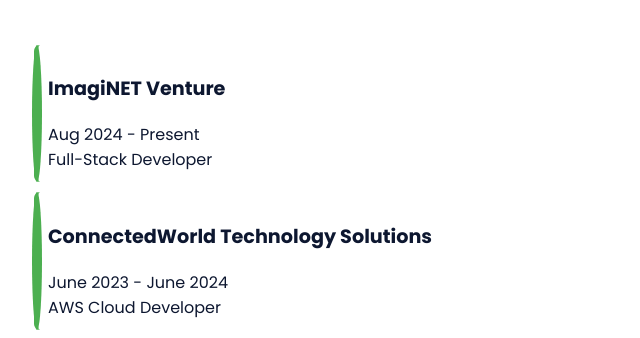
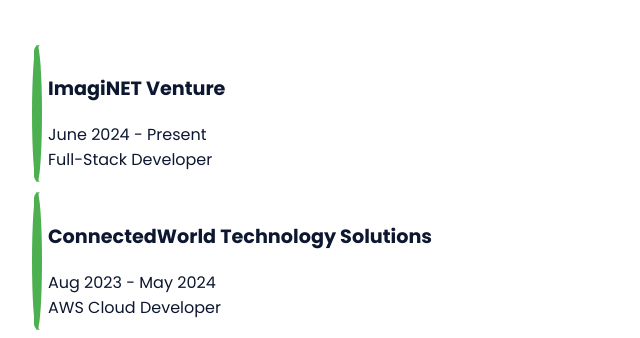
Before and after one commit to Selva-AK/My-portfolio, a plain HTML site: page index.html in a window 1280 px wide. Shown: the part 2736-3074 px from the top of the page, 94-734 px from the left. Drawn offline with nearby package versions, Linux system fonts and the light colour scheme; some packages are replaced by stand-ins of ours; a script that the page names is missing.

Commit message:
Update index.html

```diff
--- a/index.html
+++ b/index.html
@@ -252,13 +252,13 @@
       <div class="timeline__container bd-grid">
         <div class="timeline__item">
           <h3 class="timeline__title">ImagiNET Venture</h3>
-          <span class="timeline__date">Aug 2024 - Present</span>
+          <span class="timeline__date">June 2024 - Present</span>
           <p class="timeline__text">Full-Stack Developer</p>
         </div>
 
         <div class="timeline__item">
           <h3 class="timeline__title">ConnectedWorld Technology Solutions</h3>
-          <span class="timeline__date">June 2023 - June 2024</span>
+          <span class="timeline__date">Aug 2023 - May 2024</span>
           <p class="timeline__text">AWS Cloud Developer</p>
         </div>
 
```
